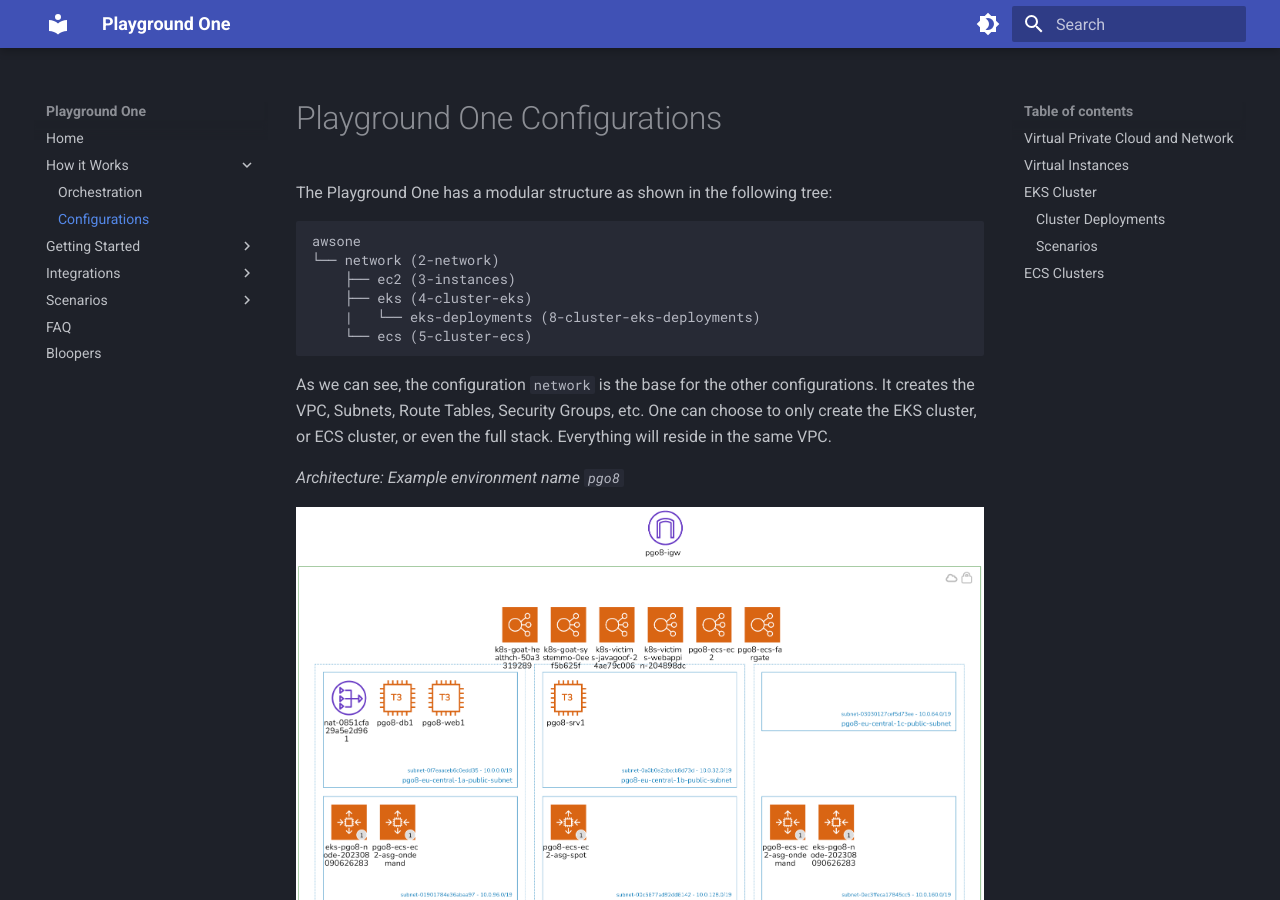
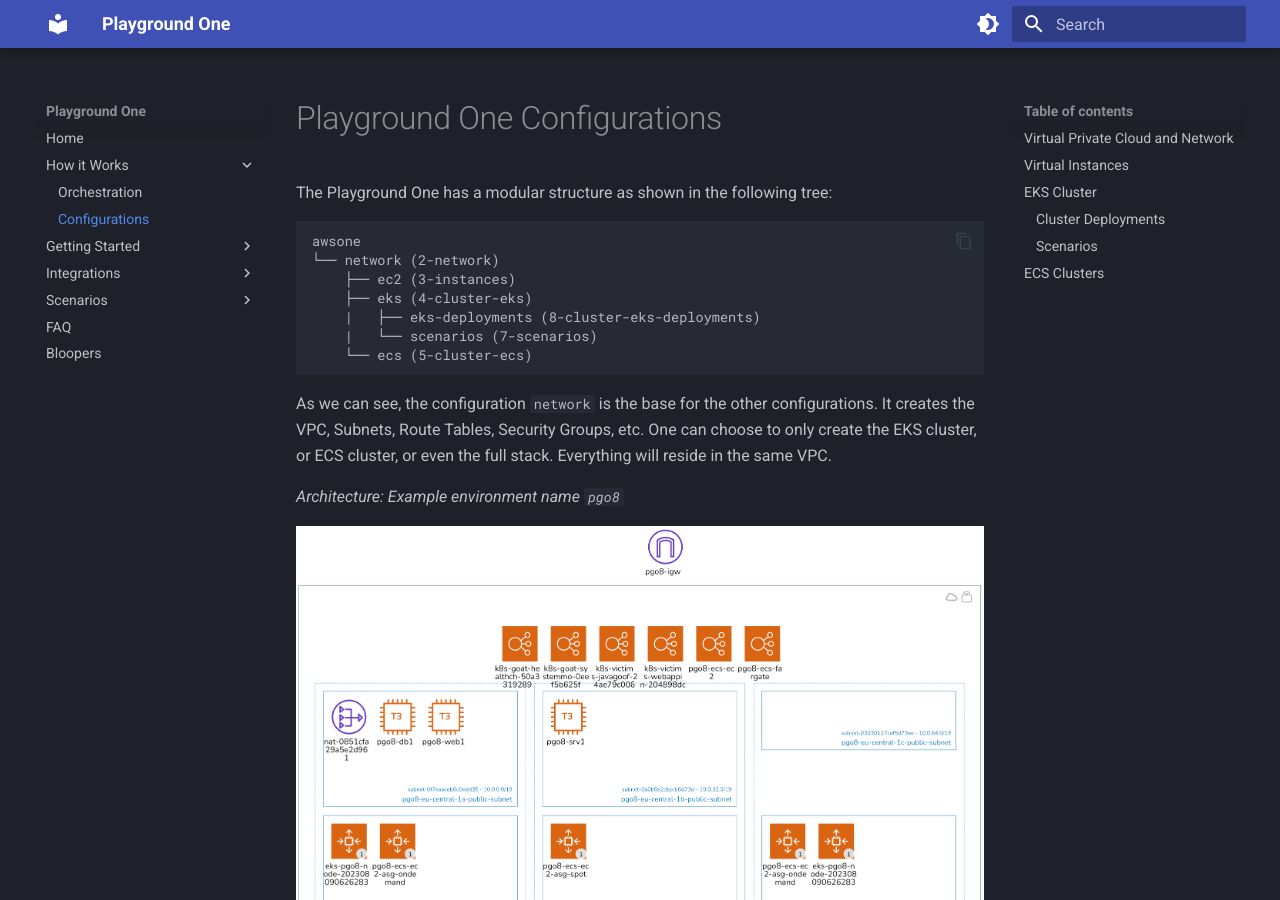
Before and after one commit to mawinkler/playground-one, an MkDocs documentation site: the page built from docs/how-it-works/configurations.md, in a window 1280 px wide and 900 px high. Built offline with MkDocs 1.6.1 and Material for MkDocs 9.7.7, drawn with Linux system fonts in a browser that asks for light colours.

Commit message:
copy code blocks

````diff
--- a/docs/how-it-works/configurations.md
+++ b/docs/how-it-works/configurations.md
@@ -7,7 +7,8 @@
 └── network (2-network)
     ├── ec2 (3-instances)
     ├── eks (4-cluster-eks)
-    |   └── eks-deployments (8-cluster-eks-deployments)
+    |   ├── eks-deployments (8-cluster-eks-deployments)
+    |   └── scenarios (7-scenarios)
     └── ecs (5-cluster-ecs)
 ```
 
--- a/mkdocs.yml
+++ b/mkdocs.yml
@@ -31,6 +31,7 @@
   features:
   #   - navigation.tabs
     - content.tabs.link
+    - content.code.copy
   # favicon: images/kubecon_logo.jpeg
   palette:
     - scheme: slate
````
